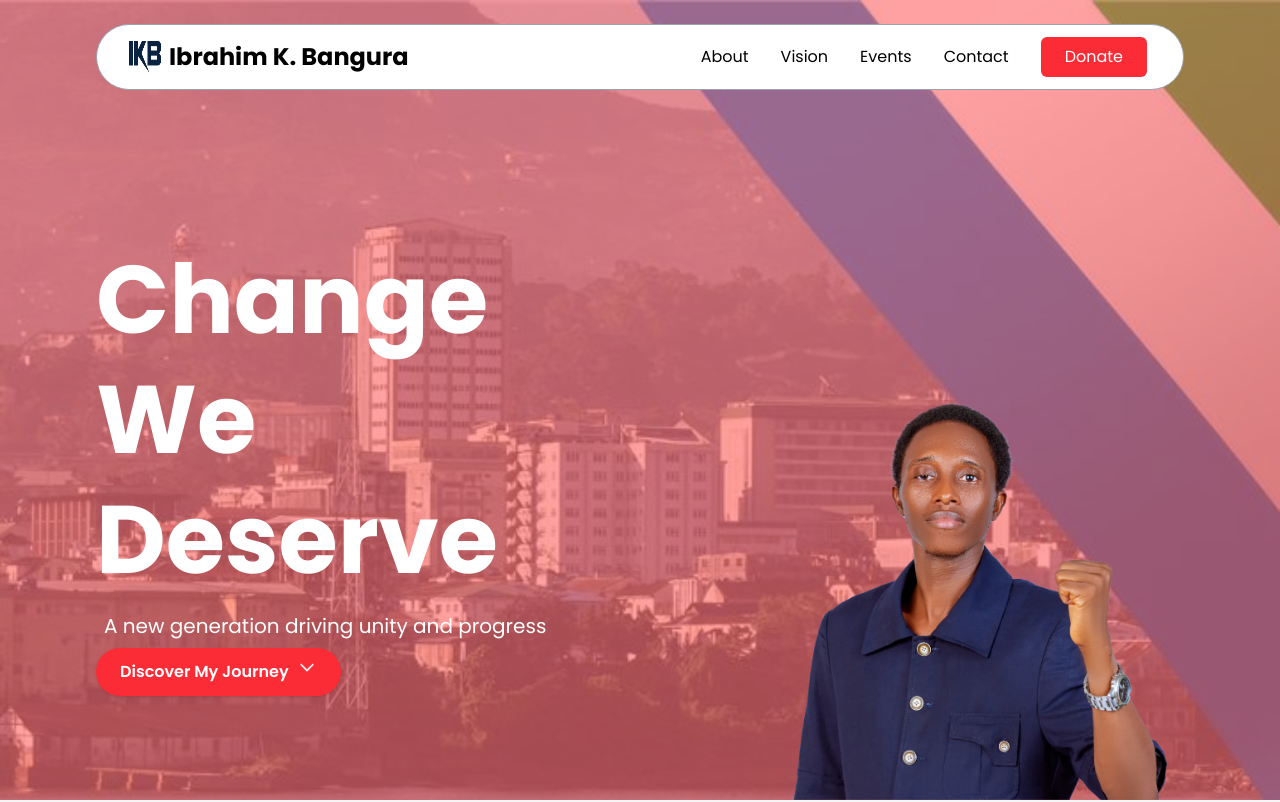
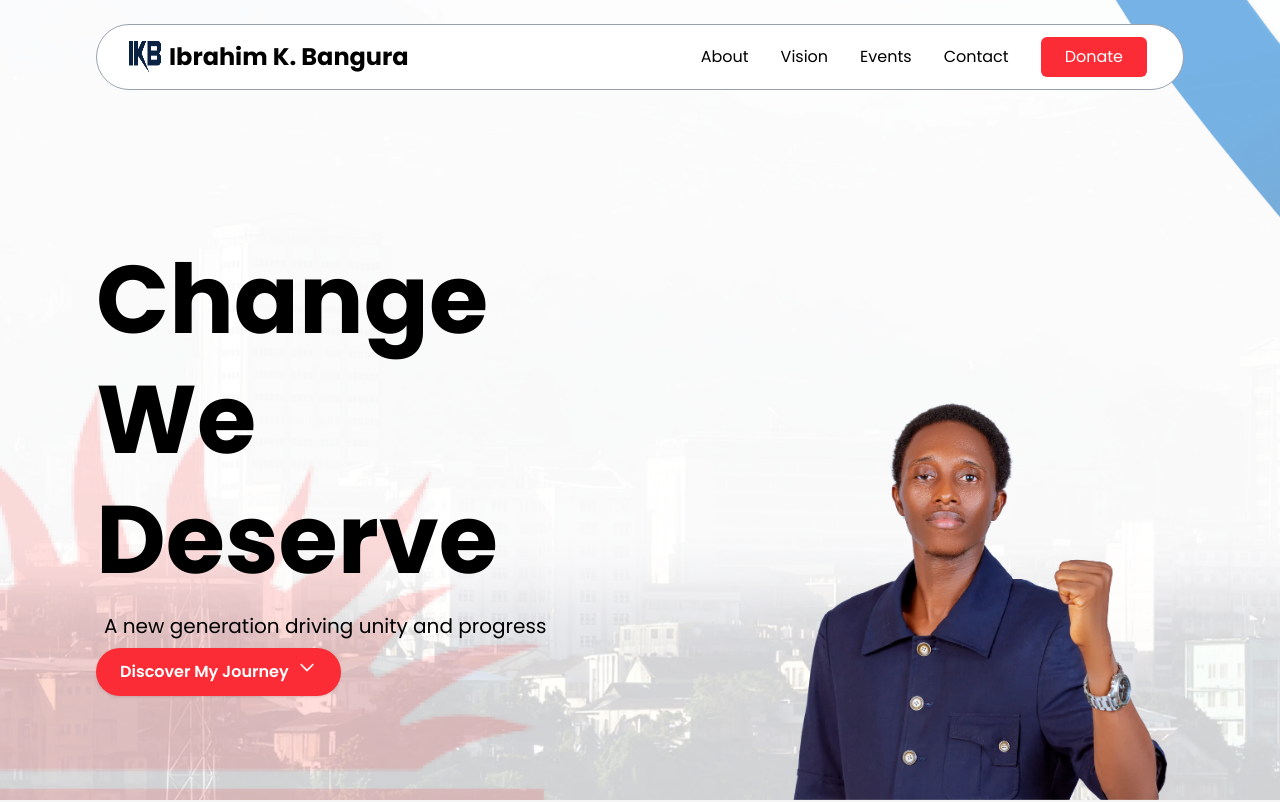
Before and after one commit to ideftbuild/apc-deputy-landing, a React (Vite) app: page / in a window 1280 px wide. Shown: the top 802 px of the page. Built offline with nearby package versions, Linux system fonts and the light colour scheme.

Commit message:
refactor: update hero background image

```diff
--- a/src/App.css
+++ b/src/App.css
@@ -48,7 +48,7 @@ input {
 
 #hero {
     /*background-image: url("/img/bg_image.jpeg");*/
-    background-image: url("/img/image.jpeg");
+    background-image: url("/img/bg_image.png");
     background-size: cover;
     background-position: bottom center;
     background-repeat: no-repeat;
--- a/src/components/Hero.tsx
+++ b/src/components/Hero.tsx
@@ -25,13 +25,12 @@ export default function Hero() {
   return (
     <section
       id="hero"
-      className="flex justify-center text-white top-0 sticky z-10 h-screen overflow-hidden"
+      className="flex justify-center text-black top-0 sticky z-10 h-screen overflow-hidden"
       style={{ opacity: scrollOpacity }}
     >
       <div className="relative z-50 w-full h-full">
         {/* Text Content - Centered */}
 
-        <div className="absolute inset-0 bg-red-400/60"></div>
         <div className="absolute inset-0 flex items-start md:items-center justify-center px-6 md:px-12 lg:px-24 pt-38 md:p-12">
           <div className="flex flex-col text-center lg:text-left w-full lg:w-1/2 max-w-2xl lg:mr-auto md:pt-34">
             <h1 className="text-4xl sm:text-5xl md:text-6xl lg:text-7xl xl:text-8xl font-extrabold leading-tight mb-3">
```
Also changed, not shown: public/img/bg_image.png.
